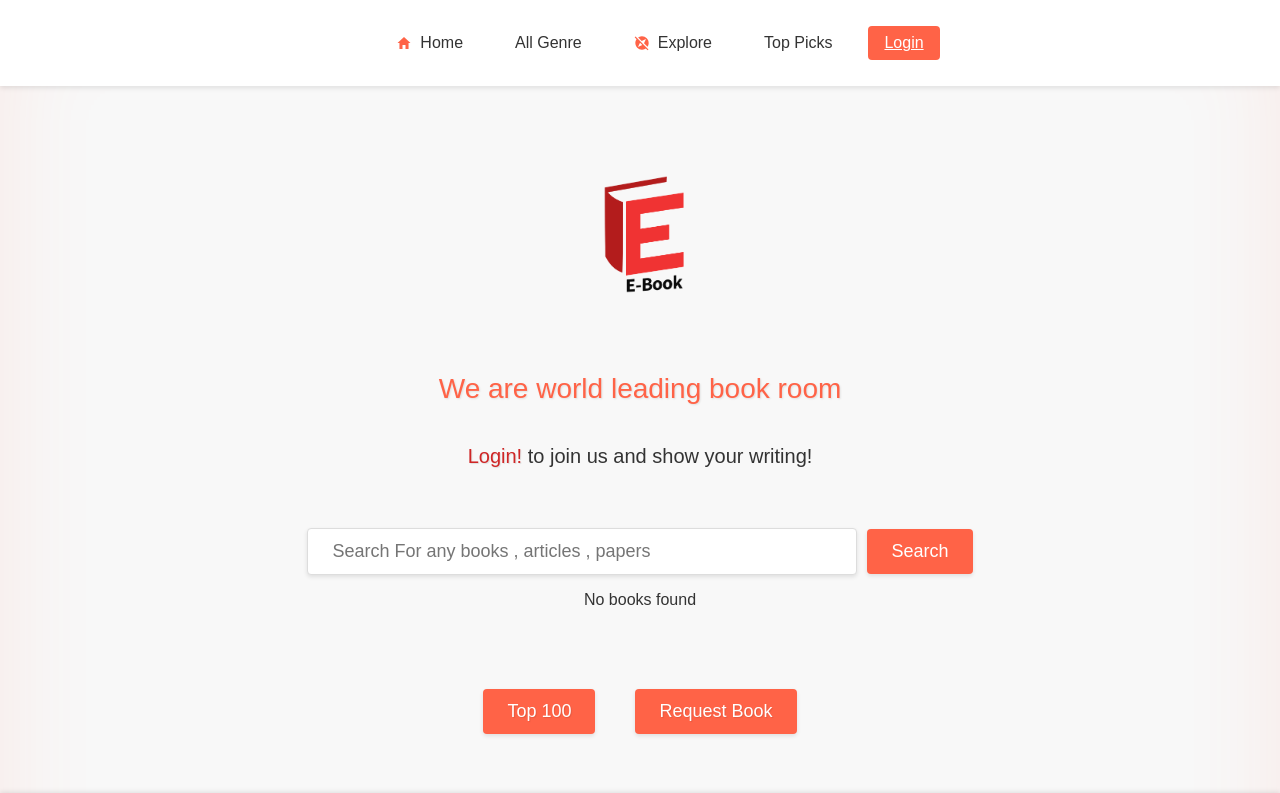
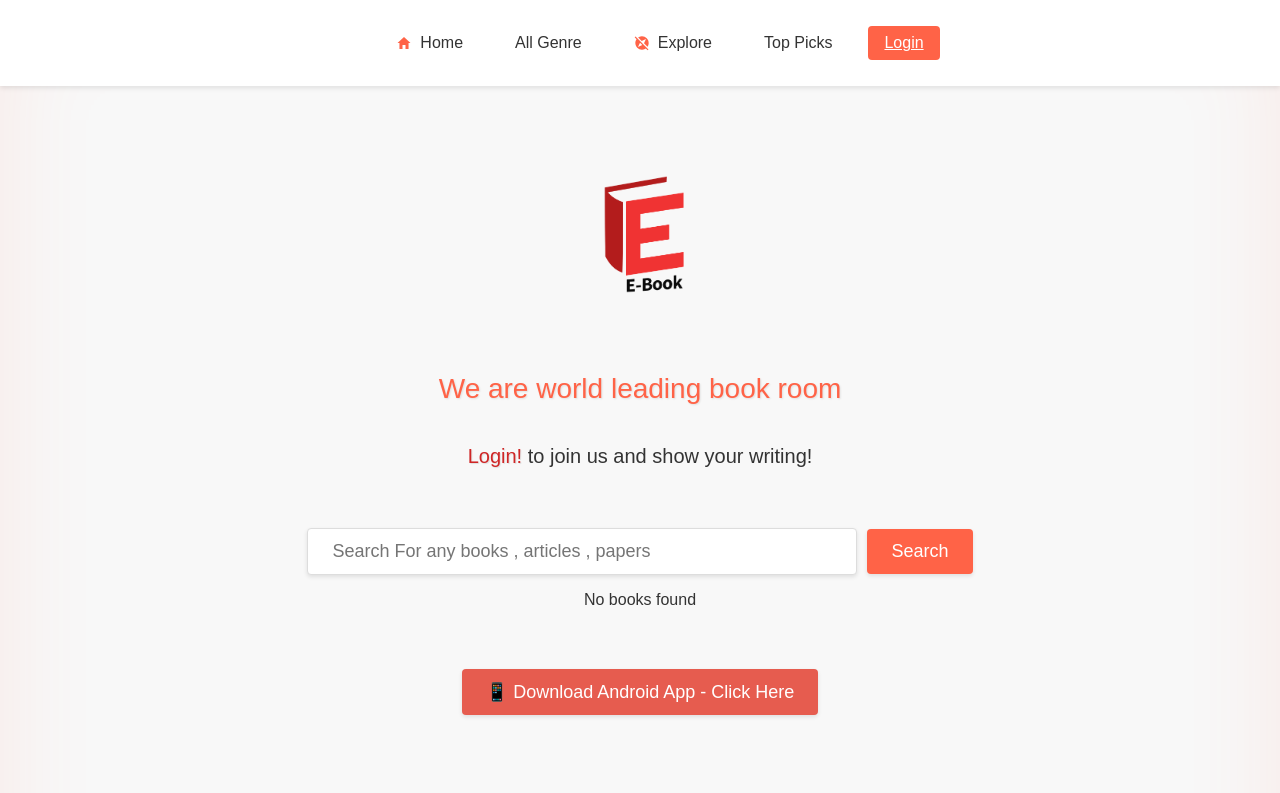
Before and after one commit to sanjaya999/ebook-project, a React (Vite) app in the folder frontend/: page / in a window 1280 px wide. Shown: the top 793 px of the page. Built offline with nearby package versions, Linux system fonts and the light colour scheme.

Commit message:
feat: add download link for Android app on Home page

```diff
--- a/frontend/src/components/Home/Home.css
+++ b/frontend/src/components/Home/Home.css
@@ -194,3 +194,23 @@ body {
 .book-download:hover {
   background-color: #e65c4f;
 }
+
+.download-app {
+  margin-top: 60px;
+}
+
+.download-link {
+  background-color: #e65c4f;
+  color: #fff;
+  padding: 12px 24px;
+  border-radius: 4px;
+  font-size: 18px;
+  text-decoration: none;
+  transition: background-color 0.3s ease;
+  display: inline-block;
+  box-shadow: 0 2px 4px rgba(0, 0, 0, 0.1);
+}
+
+.download-link:hover {
+  background-color: #e65c4f;
+}
--- a/frontend/src/components/Home/Home.jsx
+++ b/frontend/src/components/Home/Home.jsx
@@ -111,6 +111,16 @@ function Home() {
           </>
         )}
       </div>
+      <div className="download-app">
+  <a
+    href="/ebook.apk"
+    className="download-link"
+    download
+  >
+    📱 Download Android App - Click Here
+  </a>
+</div>
+
 
       <div className="section">
         <Link to="/top" className="Top100">
```
Also changed, not shown: 1 other file (tests, documents, lock files or other folders).
